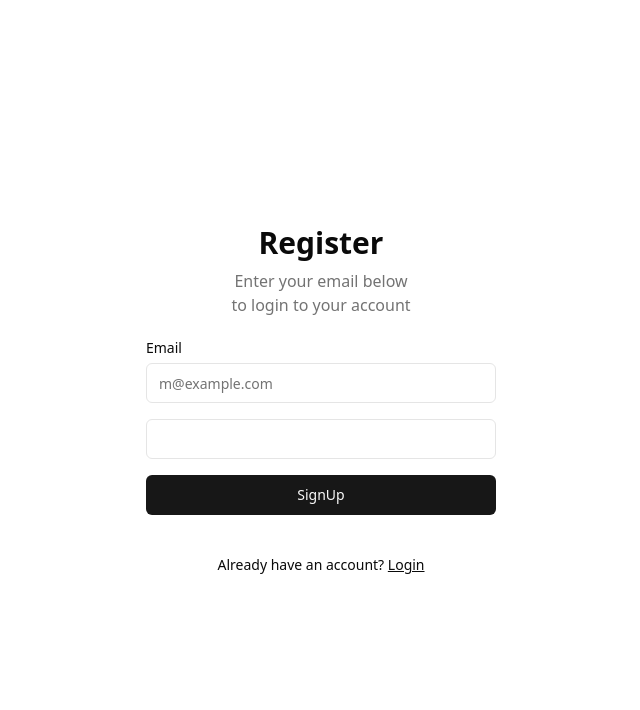
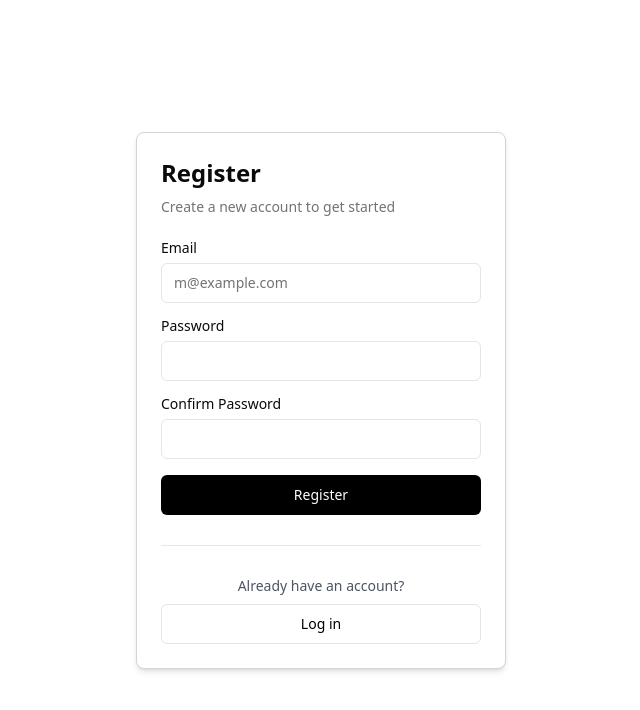
Before and after one commit to Johannes-01/Software_Engineering_I, a Next.js app in the folder project_micheal_angelo/: page /register in a window 1280 px wide. Shown: the top 710 px of the page, without its empty margins (319-959 px from the left). Built offline with nearby package versions, Linux system fonts and the light colour scheme.

Commit message:
Bau der Register-Page. (#65)
Felder werden auf Inhalt kontrolliert.
Passwoerter werden auf Uebereinstimmung kontrolliert. Zu pruefen ist ggf. noch ob die Register-Mail Logik funktioniert und ob darauf hingewiesen wird.
Ebenfalls zu pruefen ob Logik auch ohne zod wie gewuenscht funktioniert.

```diff
--- a/project_micheal_angelo/src/app/(auth)/register/page.tsx
+++ b/project_micheal_angelo/src/app/(auth)/register/page.tsx
@@ -10,10 +10,36 @@ import React, { useState, useTransition } from "react";
 export default function RegisterPage() {
     const [email, setEmail] = useState("");
     const [password, setPassword] = useState("");
+    const [confirmPassword, setConfirmPassword] = useState("");
+    const [errors, setErrors] = useState({
+        email: "",
+        password: "",
+        confirmPassword: "",
+    });
     const [, startTransition] = useTransition();
     const router = useRouter();
 
+    const validateFields = (): boolean => {
+        const newErrors = {
+            email: "",
+            password: "",
+            confirmPassword: "",
+        };
+
+        if (!email) newErrors.email = "E-Mail ist erforderlich.";
+        if (!password) newErrors.password = "Passwort ist erforderlich.";
+        if (!confirmPassword) newErrors.confirmPassword = "Bitte bestätigen Sie ihr Passwort.";
+        if(password !== confirmPassword) newErrors.confirmPassword = "Passwörter stimmen nicht überein.";
+
+        setErrors(newErrors);
+
+        return Object.values(newErrors).every((error) => error === "");
+    }
+
+
+
     const signup = async (email: string, password: string): Promise<void> => {
+
 
         const result = await fetch('/api/register', {
             method: "POST",
@@ -28,9 +54,23 @@ export default function RegisterPage() {
             },
         });
 
-        if (result.status === 500) {
-            // todo handle error
+        const errorText = await result.text();
+
+        if (!result.ok) {
+
+            //  Fehlermeldungen je nach Backend-Fehler
+            if (errorText.includes("E-Mail ist erforderlich")) {
+                setErrors((prev) => ({...prev, email: "Dieses Feld ist Pflicht"}));
+            } else if(errorText.includes("E-Mail ist bereits registriert")) {
+                setErrors((prev) => ({...prev, email: "E-Mail ist bereits registriert"}));
+            } else if(errorText.includes("Passwort muss mindestens")) {
+                setErrors((prev) => ({...prev, password: errorText}));
+            } else {
+                setErrors((prev) => ({...prev, general: "Ein Fehler ist aufgetreten"}));
+            }
+            return;
         }
+
 
         if (result.ok) {
             router.replace('/gallery');
@@ -39,13 +79,22 @@ export default function RegisterPage() {
         return;
     }
     return (
-        <div className="flex justify-center items-center size-full lg:min-h-[600px] lg:grid-cols-2 xl:min-h-[800px]">
-            <div className="py-12">
-                <div className="mx-auto grid w-[350px] gap-6">
-                    <div className="grid gap-2 text-center">
-                        <h1 className="text-3xl font-bold">Register</h1>
-                        <p className="text-balance text-muted-foreground">
-                            Enter your email below to login to your account
+        <div className="flex justify-center items-center size-full min-h-screen">
+            <div className="bg-white p-6 rounded-lg shadow-md w-[370px] border border-gray-300">
+                <form
+                    onSubmit={(e) => {
+                        e.preventDefault();
+                        if (validateFields()) {
+                            startTransition(() => signup(email, password));
+                        }
+
+                    }}
+                >
+                <div className="grid gap-6">
+                    <div className="grid gap-2 ">
+                        <h1 className="text-2xl font-bold">Register</h1>
+                        <p className="text-sm text-muted-foreground">
+                            Create a new account to get started
                         </p>
                     </div>
                     <div className="grid gap-4">
@@ -55,38 +104,57 @@ export default function RegisterPage() {
                                 id="email"
                                 type="email"
                                 placeholder="m@example.com"
-                                required
                                 value={email}
                                 onChange={(e) => setEmail(e.target.value)}
                             />
+                            {errors.email && <p className="text-red-500 text-sm mt-1">{errors.email}</p>}
                         </div>
                         <div className="grid gap-2">
+                            <Label htmlFor="password">Password</Label>
                             <Input
                                 id="password"
                                 type="password"
-                                required
                                 value={password}
                                 onChange={(e) => setPassword(e.target.value)}
                             />
+                            {errors.password && <p className="text-red-500 text-sm mt-1">{errors.password}</p>}
+                        </div>
+                        <div className="grid gap-2">
+                            <Label htmlFor="confirmPassword">Confirm Password</Label>
+                            <Input
+                                id="confirmPassword"
+                                type="password"
+                                value={confirmPassword}
+                                onChange={(e) => setConfirmPassword(e.target.value)}
+                            />
+                            {errors.confirmPassword && <p className="text-red-500 text-sm mt-1">{errors.confirmPassword}</p>}
                         </div>
                         <Button
-                            type="button"
-                            className="w-full"
-                            onClick={() => startTransition(() => signup(email, password))}
+                            type="submit"
+                            className="w-full bg-black text-white hover:bg-white hover:text-black hover:border"
+                            // onClick={() => startTransition(() => signup(email, password))}
                         >
-                            SignUp
+                            Register
                         </Button>
                     </div>
-                    <div className="mt-4 text-center text-sm">
+                    <div className="my-1.5 border-t border-gray-200"></div>
+                    <div className="text-sm text-center text-gray-600">
                         Already have an account?{" "}
                         <Link
                             href="/login"
                             className="underline"
                         >
-                            Login
+                            <Button
+                                type="submit"
+                                className="w-full mt-2 bg-white text-black border hover:text-white hover:bg-black"
+                                // onClick={() => startTransition(() => signup(email, password))}
+                            >
+                                Log in
+                            </Button>
                         </Link>
                     </div>
                 </div>
+                </form>
             </div>
         </div>
     );
--- a/project_micheal_angelo/src/app/api/register/route.ts
+++ b/project_micheal_angelo/src/app/api/register/route.ts
@@ -19,6 +19,14 @@ export async function POST(req: Request) {
         });
     }
 
+    // Passwort-Check
+    const passwordRegex = /^(?=.*[A-Z])(?=.*\d).{8,}$/;
+    if(!passwordRegex.test(password)){
+        return new NextResponse("Passwort muss mindestens 8 Zeichen lang sein und mindestens einen Großbuchstaben sowie eine Zahl enthalten.",
+            { status: 400}
+        );
+    }
+
     const supabase = await createSupabaseClient();
 
     const {
@@ -30,12 +38,31 @@ export async function POST(req: Request) {
         });
 
     if (error) {
-        // todo if email no yet confirmed tell the fe and give user message
+        if (error.message.includes("already registered")) {
+            // prüfen ob die E-Mail bereits bestätigt wurde
+            const { data: userCheck, error: userError } = await supabase
+                .from("auth.users")
+                .select("email_confirmed_at")
+                .eq("email", email)
+                .single();
+
+            if (userError || !userCheck.email_confirmed_at) {
+                return new NextResponse(
+                    "E-Mail ist bereits registriert. Bitte bestätigen Sie Ihre E-Mail.",
+                    { status: 400 }
+                );
+            }
+
+            // E-Mail bereits registriert
+            return new NextResponse("E-Mail wird bereits verwendet.", { status: 400 });
+        }
+
         return new NextResponse(`Error while registering ${error}`, {
             status: 500,
         });
     }
 
+    // Erfolgreiche Registrierung
     return new NextResponse(JSON.stringify(data), {
         status: 200,
     });
```
